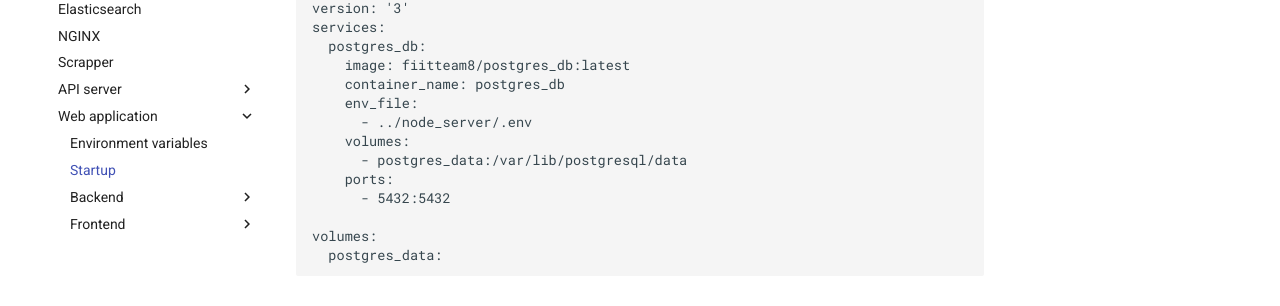
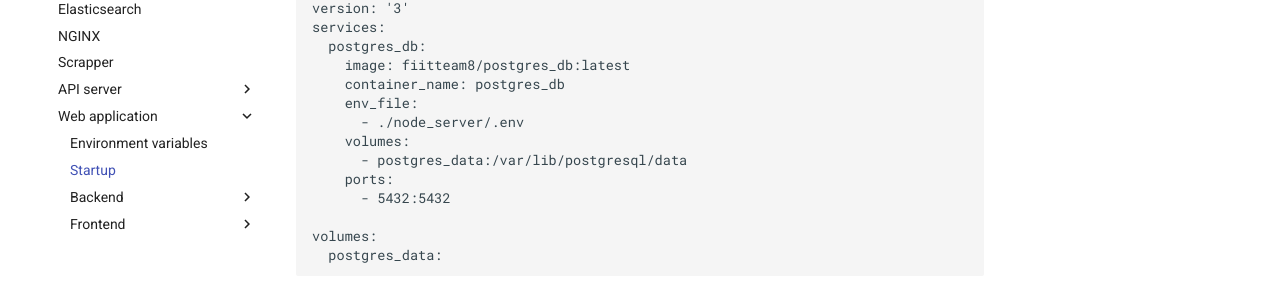
Before and after one commit to FIIT-TEAM8/team_documentation, an MkDocs documentation site: the page built from docs/modules/Web application/startup.md, in a window 1280 px wide and 900 px high, scrolled down 663 px. Shown: the part 261-567 px from the top of the window. Built offline with MkDocs 1.6.1 and Material for MkDocs 9.7.7, drawn with Linux system fonts in a browser that asks for light colours; comment, search, counter and statistics services are not loaded.

```diff
--- a/docs/modules/Web application/startup.md
+++ b/docs/modules/Web application/startup.md
@@ -33,7 +33,7 @@ services:
     image: fiitteam8/postgres_db:latest
     container_name: postgres_db
     env_file:
-      - ../node_server/.env
+      - ./node_server/.env
     volumes:
       - postgres_data:/var/lib/postgresql/data
     ports:
```
